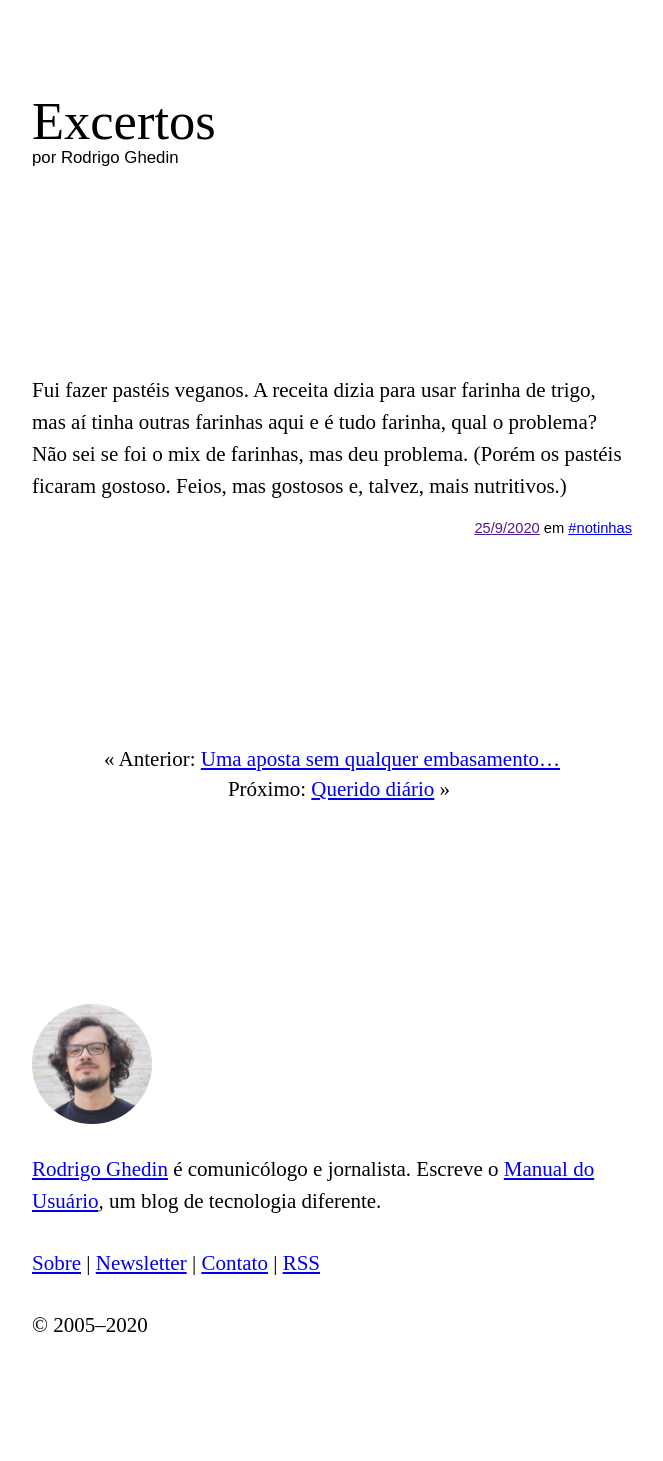
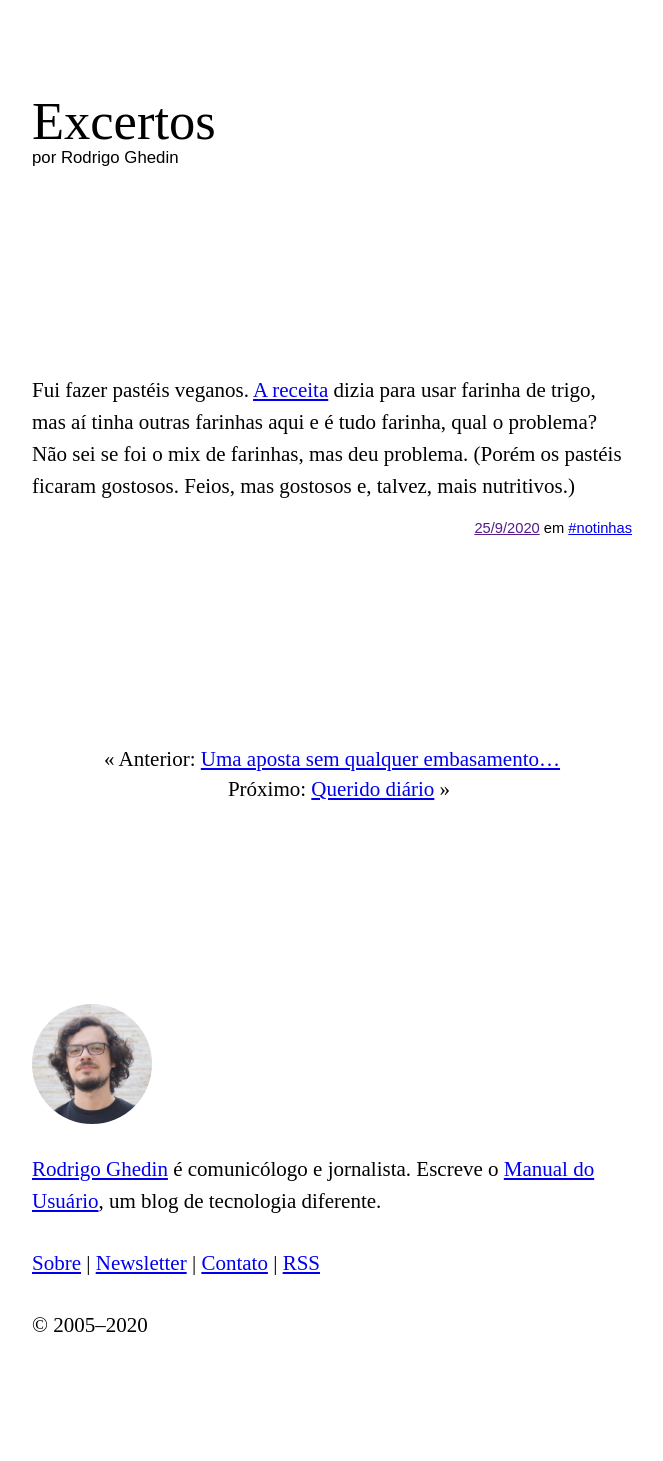
Before and after one commit to rghedin/rghedin.github.io, a Jekyll site: the page built from _posts/2020-09-25-farinhas-e-pasteis.md, in a window 1280 px wide. Shown: the whole page, without its empty margins (308-971 px from the left). Built offline with Jekyll 4.4.1, drawn with Linux system fonts in a browser that asks for light colours.

Commit message:
Edição do post 'Fui fazer pastéis veganos. A receita…'

```diff
--- a/_posts/2020-09-25-farinhas-e-pasteis.md
+++ b/_posts/2020-09-25-farinhas-e-pasteis.md
@@ -4,4 +4,4 @@ title: "Fui fazer pastéis veganos. A receita…"
 date: 2020-09-25 10:10 -0300
 categories: notinhas
 ---
-Fui fazer pastéis veganos. A receita dizia para usar farinha de trigo, mas aí tinha outras farinhas aqui e é tudo farinha, qual o problema? Não sei se foi o mix de farinhas, mas deu problema. (Porém os pastéis ficaram gostoso. Feios, mas gostosos e, talvez, mais nutritivos.)
+Fui fazer pastéis veganos. [A receita](http://www.docequotidiano.com.br/dentro-de-casa/receitas/pasteis-assados-super-faceis-vegan/) dizia para usar farinha de trigo, mas aí tinha outras farinhas aqui e é tudo farinha, qual o problema? Não sei se foi o mix de farinhas, mas deu problema. (Porém os pastéis ficaram gostosos. Feios, mas gostosos e, talvez, mais nutritivos.)
```
